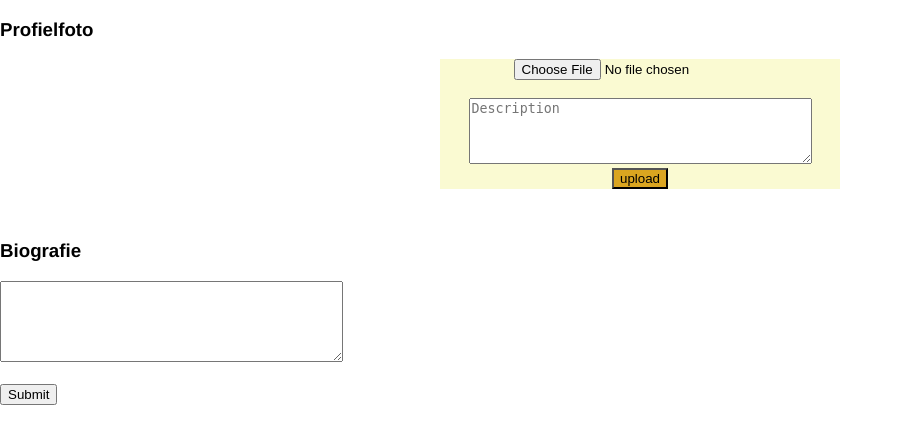
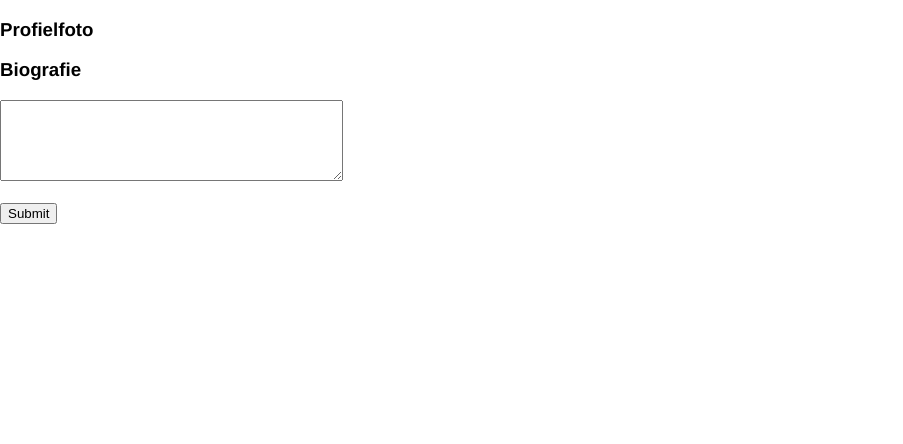
Before and after one commit to Elkeborr/Php, a PHP site: page /profiel.php in a window 1280 px wide. Shown: the top 444 px of the page, without its empty margins (0-903 px from the left). Run offline with PHP 8.4, Linux system fonts and the light colour scheme; data that the repository does not hold is empty.

Commit message:
update_profiel

```diff
--- a/profiel.php
+++ b/profiel.php
@@ -25,17 +25,7 @@ $conn = new PDO("mysql:host=localhost;dbname=project_php", "root", "root", null)
 
   <h3>Profielfoto</h3>
 
-<form enctype="multipart/form-data" action="upload.php" method="POST" class="form">
-    <input type="file" name="image" capture="camera" required><br>
-    <br><textarea name="description" cols="40" rows="4" placeholder="Description" required></textarea><br>
-    <input type="submit" value="upload" name="upload" class="input">
-</form>
 
-<div class="collection">
-    <?php foreach($collection as $c): ?>
-        <a href="detail.php?id=<?php echo $c['id']; ?>" class="collection__item" style="background-image:url(<?php echo $c['image']; ?>)"></a>
-    <?php endforeach; ?>
-</div>
 
   <!------------------------PROFIELTEKST--------------------------->
 <h3>Biografie</h3>
```
